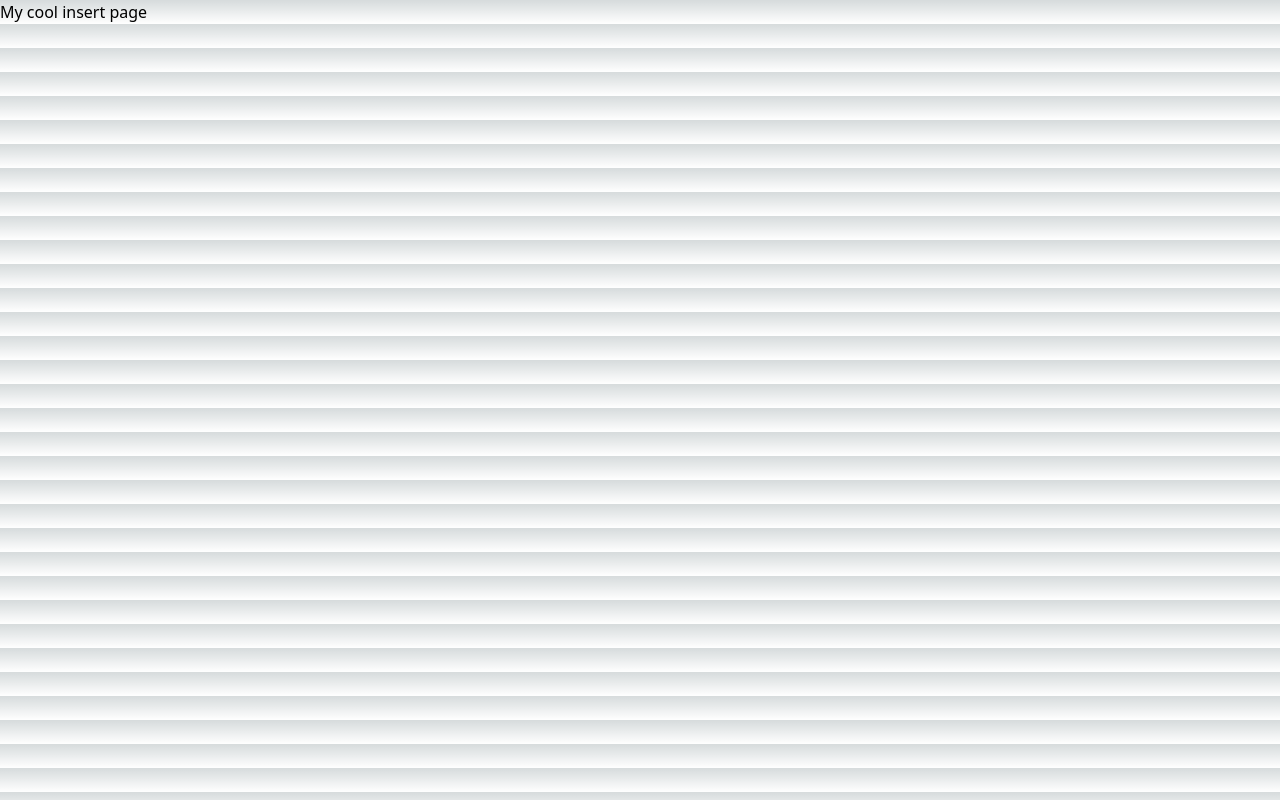
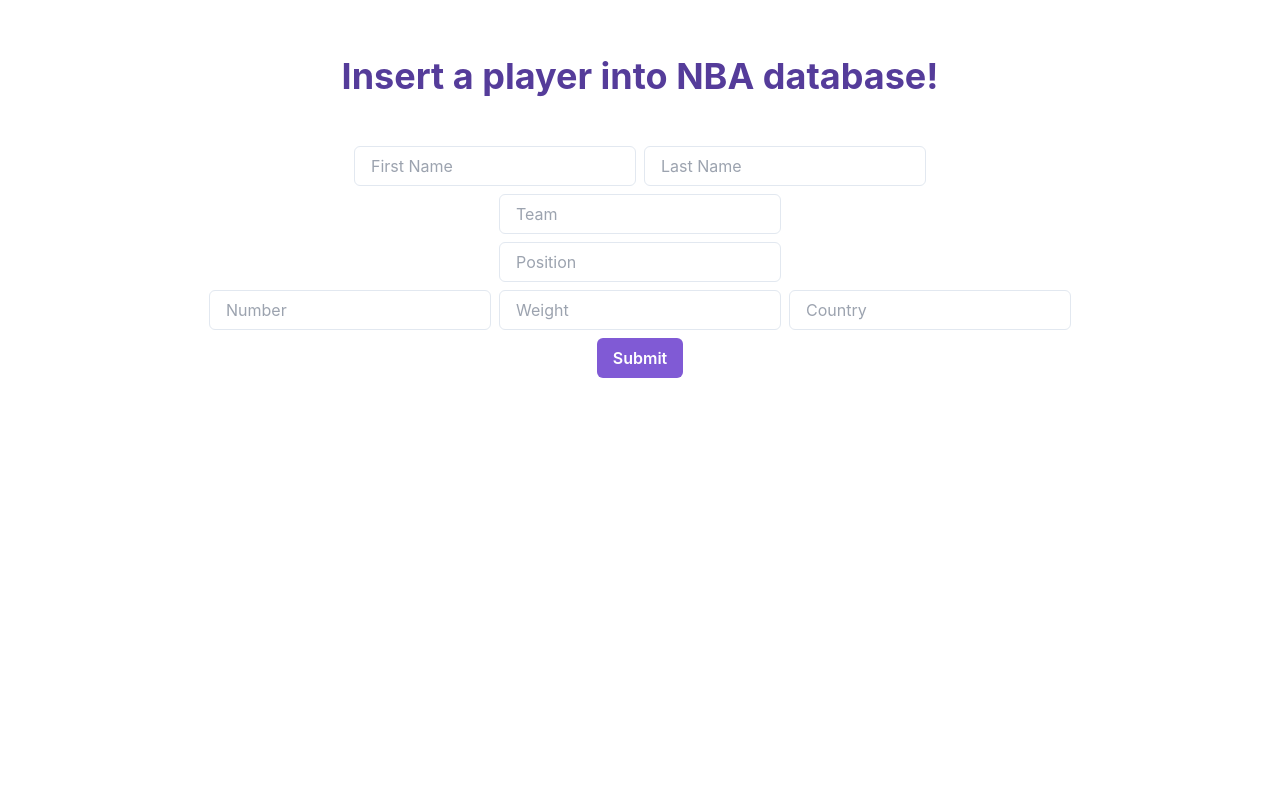
Before and after one commit to AndreeaMariaRosca/Project_Cloud_Computing, a Next.js app: page /insert in a window 1280 px wide. Built offline with nearby package versions, Linux system fonts and the light colour scheme.

Commit message:
added logic and styling for inserting a player

```diff
--- a/js/components/InsertPage.jsx
+++ b/js/components/InsertPage.jsx
@@ -1,5 +1,62 @@
+import { Button, Flex, Heading, HStack, Input, VStack } from "@chakra-ui/react";
+
 export default function InsertPage() {
-    return(
-        <div>My cool insert page</div>
+    const insertPlayer = (event) => {
+        event.preventDefault();
+        const firstName = document.getElementById("firstName").value;
+        const lastName = document.getElementById("lastName").value;
+        const team = document.getElementById("team").value;
+        const position = document.getElementById("position").value;
+        const number = document.getElementById("number").value;
+        const weight = document.getElementById("weight").value;
+        const country = document.getElementById("country").value;
+
+        const data = { firstName, lastName, team, position, number, weight, country };
+        fetch("/api/players", {
+            method: "POST",
+            headers: {
+                "Content-Type": "application/json",
+            },
+            body: JSON.stringify(data),
+        }).then(() => {
+            console.log("New player inserted");
+            document.getElementById("firstName").value = "";
+            document.getElementById("lastName").value = "";
+            document.getElementById("team").value = "";
+            document.getElementById("position").value = "";
+            document.getElementById("number").value = "";
+            document.getElementById("weight").value = "";
+            document.getElementById("country").value = "";
+        });
+    }
+
+    return (
+        <div>
+            <Heading as='h1' color='purple.700' fontSize='4xl' mb={12} mt='55px' textAlign="center"> Insert a player into NBA database! </Heading>
+            <Flex justifyContent="center" alignItems="center" flexWrap="wrap">
+                <VStack>
+                    <HStack>
+                        <Input id='firstName' variant='outline' placeholder='First Name' width='50%' />
+                        <Input id='lastName' variant='outline' placeholder='Last Name' width='50%' />
+                    </HStack>
+
+                    <VStack>
+                        <Input id='team' variant='outline' placeholder='Team' width='100%' />
+                        <Input id='position' variant='outline' placeholder='Position' width='100%' />
+                    </VStack>
+                    <HStack>
+
+                        <Input id='number' variant='outline' placeholder='Number' />
+                        <Input id='weight' variant='outline' placeholder='Weight' />
+                        <Input id='country' variant='outline' placeholder='Country' />
+                    </HStack>
+                    <Button colorScheme='purple' variant='solid' onClick={insertPlayer}>
+                            Submit
+                        </Button>
+                </VStack>
+
+            </Flex>
+
+        </div>
     )
 }
--- a/js/components/MainPage.jsx
+++ b/js/components/MainPage.jsx
@@ -6,7 +6,6 @@
 import { useEffect, useState } from "react";
 export default function MainPage() {
     const [players, setPlayers] = useState([]);
-    let teamImg = 'https://images.unsplash.com/photo-1555041469-a586c61ea9bc?ixlib=rb-4.0.3&ixid=MnwxMjA3fDB8MHxwaG90by1wYWdlfHx8fGVufDB8fHx8&auto=format&fit=crop&w=1770&q=80';
 
     useEffect(() => {
         try {
@@ -21,7 +20,7 @@
         }
     }, []);
     return (
-        <div backgroundColor='blue'>
+        <div>
             <Heading as='h1' color='purple.700' fontSize='4xl' mb={12} mt='55px' textAlign="center">NBA Basketball Players</Heading>
             <Grid templateColumns="repeat(4, 1fr)" gap={2} overflowX="auto">
                 {players.map(player => (
--- a/pages/insert.js
+++ b/pages/insert.js
@@ -1,7 +1,11 @@
 import InsertPage from "@/js/components/InsertPage";
+import { ChakraProvider } from '@chakra-ui/react'
+
 
 export default function Insert() {
-  return (
-      <InsertPage/>
-  )
+    return (
+        <ChakraProvider>
+            <InsertPage />
+        </ChakraProvider>
+    )
 }
```
